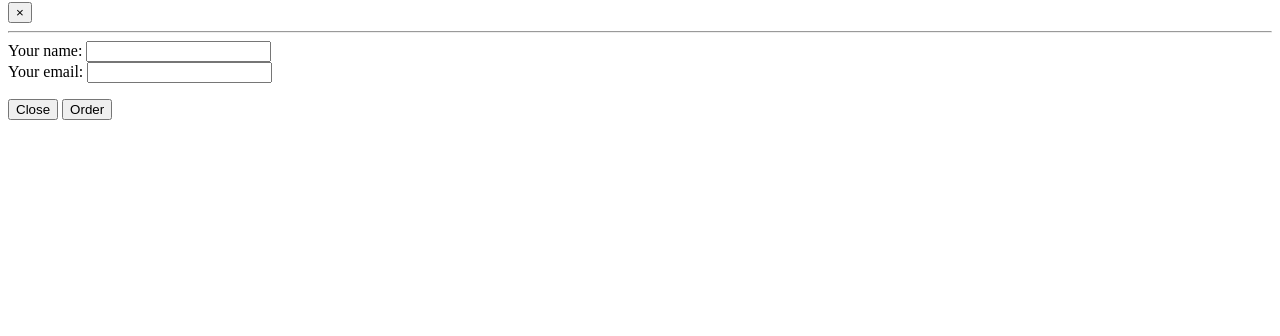
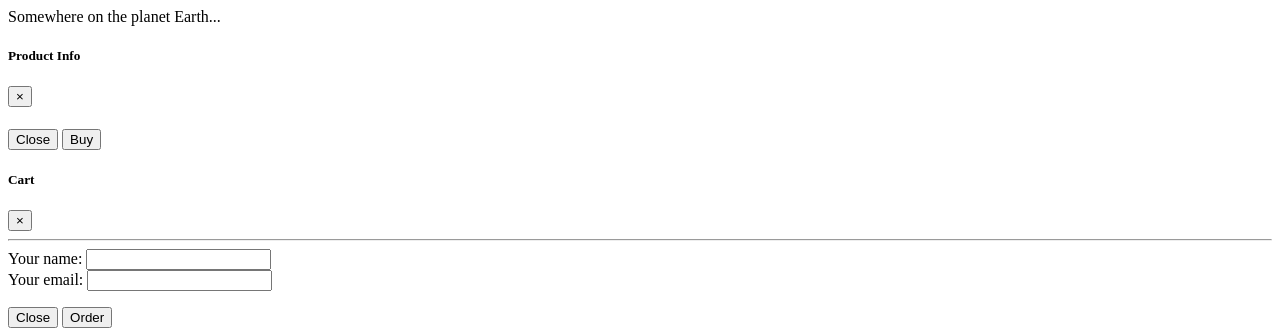
Before and after one commit to VitalyHavryliak/awsGitRepo, a plain HTML site: page index.html in a window 1280 px wide. Shown: the part 680-1016 px from the top of the page. Before the commit the page ends 808 px from the top, so only its background shows below. Drawn offline with nearby package versions, Linux system fonts and the light colour scheme; some packages are replaced by stand-ins of ours; a script that the page names is missing.

Commit message:
AdKi: task 2

```diff
--- a/index.html
+++ b/index.html
@@ -99,6 +99,35 @@
       </div>
     </div>
 
+    <footer class="container">
+      <h2 id="contacts">Contact us</h2>
+      <p>Somewhere on the planet Earth...</p>
+    </footer>
+
+
+    <!-- Modal Product Info -->
+    <div class="modal fade" id="productInfoModal" tabindex="-1" role="dialog" aria-labelledby="productInfoLabel" aria-hidden="true">
+      <div class="modal-dialog" role="document">
+        <div class="modal-content">
+          <div class="modal-header">
+            <h5 class="modal-title" id="productInfoLabel">Product Info</h5>
+            <button type="button" class="close" data-dismiss="modal" aria-label="Close">
+              <span aria-hidden="true">&times;</span>
+            </button>
+          </div>
+          <div class="modal-body">
+              <img class="card-img-top" src="" alt="">
+              <h4 class="card-title"></h4>
+              <p class="card-text"></p>
+          </div>
+          <div class="modal-footer">
+            <button type="button" class="btn btn-secondary" data-dismiss="modal">Close</button>
+            <button class="btn btn-primary buy" data-id="id">Buy</button>
+          </div>
+        </div>
+      </div>
+    </div>
+
     <!-- Modal Cart -->
     <div class="modal fade" id="cartModal" tabindex="-1" role="dialog" aria-labelledby="cartLabel" aria-hidden="true">
       <div class="modal-dialog" role="document">
```
